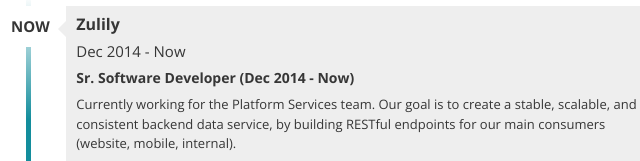
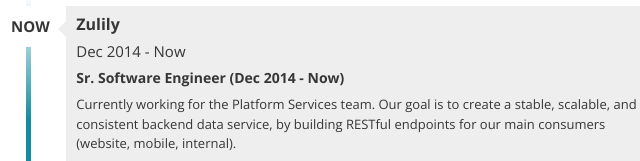
Before and after one commit to bobnelson0/robert-nelson.com, a plain HTML site: page index.html in a window 1280 px wide. Shown: the part 630-791 px from the top of the page, 69-709 px from the left. Drawn offline with nearby package versions, Linux system fonts and the light colour scheme.

Commit message:
Updating to match linkedIn.

```diff
--- a/index.html
+++ b/index.html
@@ -107,7 +107,7 @@
                   <h3 class="employer">Zulily</h3>
                   <h4 class="employed-date">Dec 2014 - Now</h4>
 
-                  <h5 class="job-title-date">Sr. Software Developer (Dec 2014 - Now)</h5>
+                  <h5 class="job-title-date">Sr. Software Engineer (Dec 2014 - Now)</h5>
                   <p class="job-description">Currently working for the Platform Services team. Our goal is to create a stable, scalable, and consistent backend data service, by building RESTful endpoints for our main consumers (website, mobile, internal). </p>
                   <p class="job-description">This team is also charged with the reliability and enhancement of all cart and checkout related services.</p>
                   <p class="job-accomps"><a href="#" class="accomps" id="first-accomps"><span class="fa fa-certificate fa-fw"> </span>Accomplishments...</a>
```
